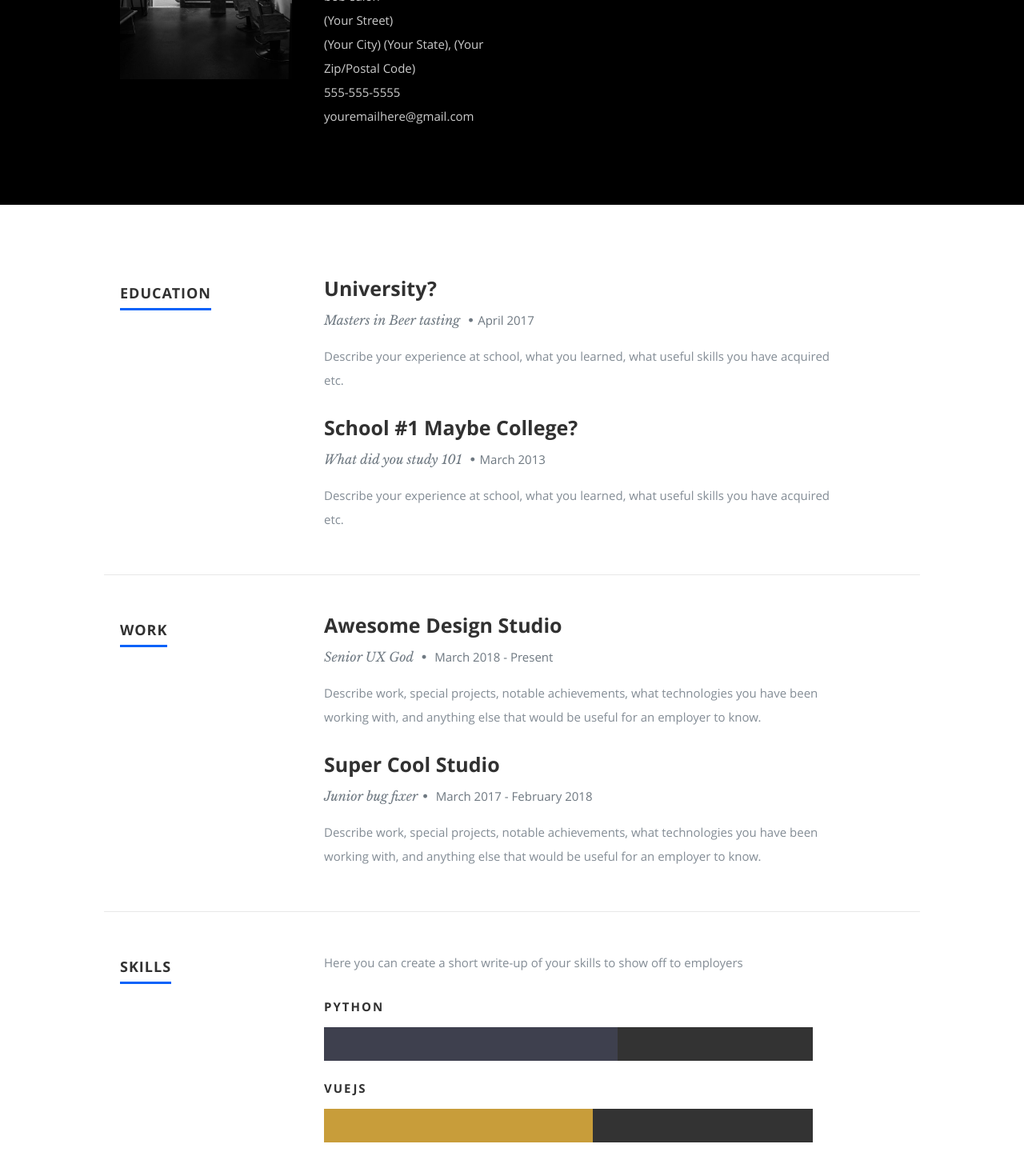
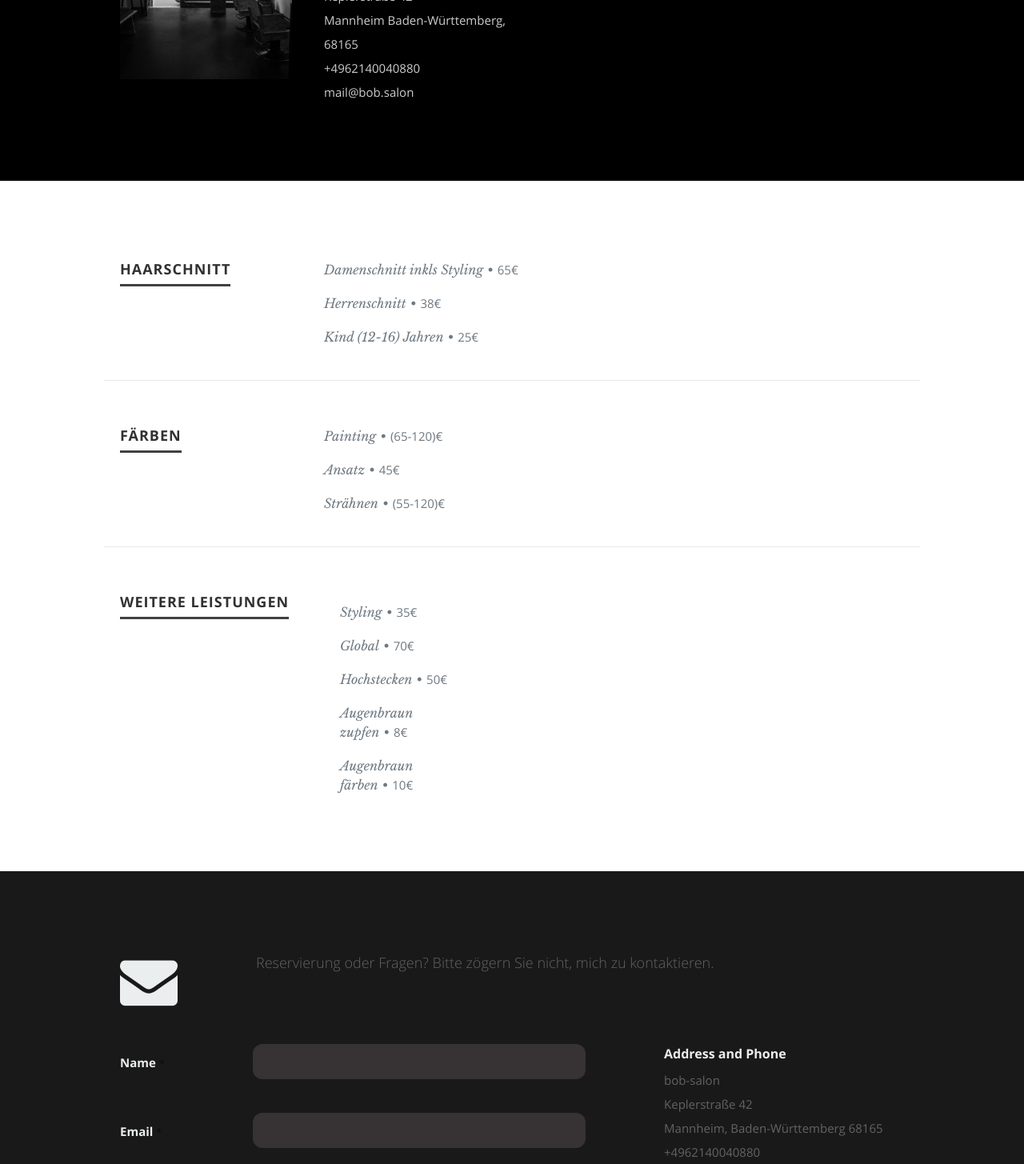
Before and after one commit to AbdullahKaratas/bob-salon-landing-page, a React (Create React App) app: page / in a window 1280 px wide. Shown: the part 1120-2575 px from the top of the page at 80% size. Built offline with nearby package versions, Linux system fonts and the light colour scheme.

Commit message:
changes in text and style

```diff
--- a/public/css/layout.css
+++ b/public/css/layout.css
@@ -112,7 +112,7 @@ header .scrolldown a {
    -o-transition: all .3s ease-in-out;
    transition: all .3s ease-in-out;
 }
-header .scrolldown a:hover { color: #0762f9; }
+header .scrolldown a:hover { color: #000000; }
 
 /* primary navigation
 --------------------------------------------------------------------- */
@@ -174,7 +174,7 @@ ul#nav li a {
 }
 
 ul#nav li a:active { background-color: transparent !important; }
-ul#nav li.current a { color: #fe6928; }
+ul#nav li.current a { color: #ffffff; }
 
 
 /* ------------------------------------------------------------------ */
@@ -246,7 +246,7 @@ ul#nav li.current a { color: #fe6928; }
    letter-spacing: 1px;
 }
 #resume h1 span {
-   border-bottom: 3px solid #0762f9;
+   border-bottom: 3px solid #414142;
    padding-bottom: 6px;
 }
 #resume h3 {
@@ -852,12 +852,13 @@ call-to-action .button {
    font-size: 15px;
    line-height: 24px;
    width: 65%;
+   border-radius: 12px;
 }
 #contact input:focus,
 #contact textarea:focus,
 #contact select:focus {
 	color: #fff;
-	background-color: #0762f9;
+	background-color: #9a5613bf;
 }
 #contact button.submit {
 	text-transform: uppercase;
@@ -868,7 +869,7 @@ call-to-action .button {
    cursor: pointer;
    height: auto;
    display: inline-block;
-	border-radius: 0px;
+	border-radius: 12px;
    margin-left: 26%;
 }
 #contact button.submit:hover {
@@ -876,7 +877,7 @@ call-to-action .button {
 	background: #fff;
 }
 #contact span.required {
-	color: #0762f9;
+	color: #0D0D0D;
 	font-size: 13px;
 }
 #message-warning, #message-success {
@@ -888,7 +889,7 @@ call-to-action .button {
    margin-left: 26%;
 }
 #message-warning { color: #D72828; }
-#message-success { color: #0762f9; }
+#message-success { color: #74e158; }
 
 #message-warning i,
 #message-success i {
--- a/public/css/media-queries.css
+++ b/public/css/media-queries.css
@@ -112,7 +112,7 @@
 	   width: 48px;
 		height: 48px;
 		text-align: left;
-		background-color: #CC5200;
+		background-color: transparent;
 		position: relative;
       border: none;
       float: right;
@@ -134,6 +134,7 @@
 		left: 25%;
 		right: 25%;
 		content: '';
+      border-radius: 12px;
 	}
    #nav-wrap > a:after { top: 60%; }
 
@@ -154,6 +155,7 @@
       position: relative;
       top: 12px;
       right: 0;
+      border-radius: 12px;
    }
 
    /* display menu panels */
@@ -307,6 +309,7 @@
    #contact select {
      	margin-bottom: 6px;
       width: 100%;
+      border-radius: 12px;
    }
    #contact button.submit { margin: 30px 0 24px 0; }
    #message-warning, #message-success {
--- a/public/resumeData.json
+++ b/public/resumeData.json
@@ -3,17 +3,17 @@
     "name":"bob-salon",
     "description":"",
     "image":"profilepic.png",
-    "bio":"Use this bio section as your way of describing yourself and saying what you do, what technologies you like to use or feel most comfortable with, describing your personality, or whatever else you feel like throwing in.",
-    "contactmessage":"Here is where you should write your message to readers to have them get in contact with you.",
-    "email": "youremailhere@gmail.com",
-    "phone": "555-555-5555",
+    "bio":"bob salon ist ein Friseursalon unter der Leitung von Francisco Guerrero Lopera. Meisterbetrieb, Handwerkskunst, Individualität. ",
+    "contactmessage":"Reservierung oder Fragen? Bitte zögern Sie nicht, mich zu kontaktieren.",
+    "email": "mail@bob.salon",
+    "phone": "+4962140040880",
     "github":"https://github.com/nordicgiant2/react-nice-resume",
     "project":"https://github.com/nordicgiant2/react-nice-resume",
     "address":{
-      "street":"(Your Street)",
-      "city":"(Your City)",
-      "state":"(Your State)",
-      "zip": "(Your Zip/Postal Code)"
+      "street":"Keplerstraße 42",
+      "city":"Mannheim",
+      "state":"Baden-Württemberg",
+      "zip": "68165"
     },
     "website": "http://www.timbakerdev.com",
     "resumedownload":"http://timbakerdev.com",
@@ -47,62 +47,56 @@
   },
   "resume":{
     "skillmessage":"Here you can create a short write-up of your skills to show off to employers",
-    "education":[
+    "leistungen":[
       {
-        "school":"University?",
-        "degree":"Masters in Beer tasting",
-        "graduated":"April 2017",
-        "description":"Describe your experience at school, what you learned, what useful skills you have acquired etc."
+        "leistung":"Damenschnitt inkls Styling",
+        "preis":"65€"
       },
       {
-        "school":"School #1 Maybe College?",
-        "degree":"What did you study 101",
-        "graduated":"March 2013",
-        "description":"Describe your experience at school, what you learned, what useful skills you have acquired etc."
+        "leistung":"Herrenschnitt",
+        "preis":"38€"
+      }
+      ,
+      {
+        "leistung":"Kind (12-16) Jahren",
+        "preis":"25€"
       }
     ],
-    "work":[
+    "paintings":[
       {
-        "company":"Awesome Design Studio",
-        "title":"Senior UX God ",
-        "years":"March 2018 - Present",
-        "description":"Describe work, special projects, notable achievements, what technologies you have been working with, and anything else that would be useful for an employer to know."
+        "leistung":"Painting",
+        "preis":"(65-120)€"
       },
       {
-        "company":"Super Cool Studio",
-        "title":"Junior bug fixer",
-        "years":"March 2017 - February 2018",
-        "description":"Describe work, special projects, notable achievements, what technologies you have been working with, and anything else that would be useful for an employer to know."
+        "leistung":"Ansatz",
+        "preis":"45€"
+      }
+      ,
+      {
+        "leistung":"Strähnen",
+        "preis":"(55-120)€"
       }
     ],
-    "skills":[
+    "elsecases":[
       {
-        "name":"Python",
-        "level":"60%"
+        "leistung":"Styling",
+        "preis":"35€"
       },
       {
-        "name":"VueJs",
-        "level":"55%"
+        "leistung":"Global",
+        "preis":"70€"
       },
       {
-        "name":"ReactJs",
-        "level":"50%"
+        "leistung":"Hochstecken",
+        "preis":"50€"
       },
       {
-        "name":"CSS",
-        "level":"90%"
+        "leistung":"Augenbraun zupfen",
+        "preis":"8€"
       },
       {
-        "name":"PHP",
-        "level":"80%"
-      },
-      {
-        "name":"Swift",
-        "level":"50%"
-      },
-      {
-        "name":"JAVA",
-        "level":"80%"
+        "leistung":"Augenbraun färben",
+        "preis":"10€"
       }
     ]
   },
--- a/src/App.js
+++ b/src/App.js
@@ -7,7 +7,7 @@ import Footer from "./Components/Footer";
 import About from "./Components/About";
 import Resume from "./Components/Resume";
 import Contact from "./Components/Contact";
-import Portfolio from "./Components/Portfolio";
+// import Portfolio from "./Components/Portfolio";
 
 class App extends Component {
   constructor(props) {
@@ -46,7 +46,7 @@ class App extends Component {
         <Header data={this.state.resumeData.main} />
         <About data={this.state.resumeData.main} />
         <Resume data={this.state.resumeData.resume} />
-        <Portfolio data={this.state.resumeData.portfolio} />
+        {/* <Portfolio data={this.state.resumeData.portfolio} /> */}
         <Contact data={this.state.resumeData.main} />
         <Footer data={this.state.resumeData.main} />
       </div>
--- a/src/Components/Contact.js
+++ b/src/Components/Contact.js
@@ -63,7 +63,7 @@ class Contact extends Component {
                   </div>
 
                   <div>
-                    <label htmlFor="contactSubject">Subject</label>
+                    <label htmlFor="contactSubject">Betreff</label>
                     <input
                       type="text"
                       defaultValue=""
--- a/src/Components/Footer.js
+++ b/src/Components/Footer.js
@@ -21,7 +21,7 @@ class Footer extends Component {
           <Fade bottom>
             <div className="twelve columns">
               <ul className="copyright">
-                <li>&copy; Copyright 2021 bob-salon</li>
+                <li>&copy; Copyright 2022 bob-salon</li>
               </ul>
             </div>
           </Fade>
--- a/src/Components/Header.js
+++ b/src/Components/Header.js
@@ -47,11 +47,11 @@ class Header extends Component {
               </a>
             </li>
 
-            <li>
+            {/* <li>
               <a className="smoothscroll" href="#portfolio">
                 Reservierung
               </a>
-            </li>
+            </li> */}
 
             <li>
               <a className="smoothscroll" href="#contact">
--- a/src/Components/Resume.js
+++ b/src/Components/Resume.js
@@ -15,42 +15,36 @@ class Resume extends Component {
     if (!this.props.data) return null;
 
     const skillmessage = this.props.data.skillmessage;
-    const education = this.props.data.education.map(function (education) {
+    const leistungen = this.props.data.leistungen.map(function (leistung) {
       return (
-        <div key={education.school}>
-          <h3>{education.school}</h3>
+        <div key={leistung.leistung}>
           <p className="info">
-            {education.degree} <span>&bull;</span>
-            <em className="date">{education.graduated}</em>
+          {leistung.leistung}<span>&bull;</span>
+            <em className="date">{leistung.preis}</em>
           </p>
-          <p>{education.description}</p>
         </div>
       );
     });
 
-    const work = this.props.data.work.map(function (work) {
+    const paintings = this.props.data.paintings.map(function (painting) {
       return (
-        <div key={work.company}>
-          <h3>{work.company}</h3>
+        <div key={painting.leistung}>
           <p className="info">
-            {work.title}
-            <span>&bull;</span> <em className="date">{work.years}</em>
+          {painting.leistung}<span>&bull;</span>
+            <em className="date">{painting.preis}</em>
           </p>
-          <p>{work.description}</p>
         </div>
       );
     });
 
-    const skills = this.props.data.skills.map((skills) => {
-      const backgroundColor = this.getRandomColor();
-      const className = "bar-expand " + skills.name.toLowerCase();
-      const width = skills.level;
-
+    const elsecases = this.props.data.elsecases.map((elsecase) => {
       return (
-        <li key={skills.name}>
-          <span style={{ width, backgroundColor }} className={className}></span>
-          <em>{skills.name}</em>
-        </li>
+        <div key={elsecase.leistung}>
+          <p className="info">
+          {elsecase.leistung}<span>&bull;</span>
+            <em className="date">{elsecase.preis}</em>
+          </p>
+        </div>
       );
     });
 
@@ -60,13 +54,13 @@ class Resume extends Component {
           <div className="row education">
             <div className="three columns header-col">
               <h1>
-                <span>Education</span>
+                <span>Haarschnitt</span>
               </h1>
             </div>
 
             <div className="nine columns main-col">
               <div className="row item">
-                <div className="twelve columns">{education}</div>
+                <div className="twelve columns">{leistungen}</div>
               </div>
             </div>
           </div>
@@ -76,11 +70,11 @@ class Resume extends Component {
           <div className="row work">
             <div className="three columns header-col">
               <h1>
-                <span>Work</span>
+                <span>Färben</span>
               </h1>
             </div>
 
-            <div className="nine columns main-col">{work}</div>
+            <div className="nine columns main-col">{paintings}</div>
           </div>
         </Slide>
 
@@ -88,15 +82,13 @@ class Resume extends Component {
           <div className="row skill">
             <div className="three columns header-col">
               <h1>
-                <span>Skills</span>
+                <span>Weitere Leistungen</span>
               </h1>
             </div>
 
             <div className="nine columns main-col">
-              <p>{skillmessage}</p>
-
-              <div className="bars">
-                <ul className="skills">{skills}</ul>
+              <div className="three columns header-col">
+                <ul className="skills">{elsecases}</ul>
               </div>
             </div>
           </div>
```
